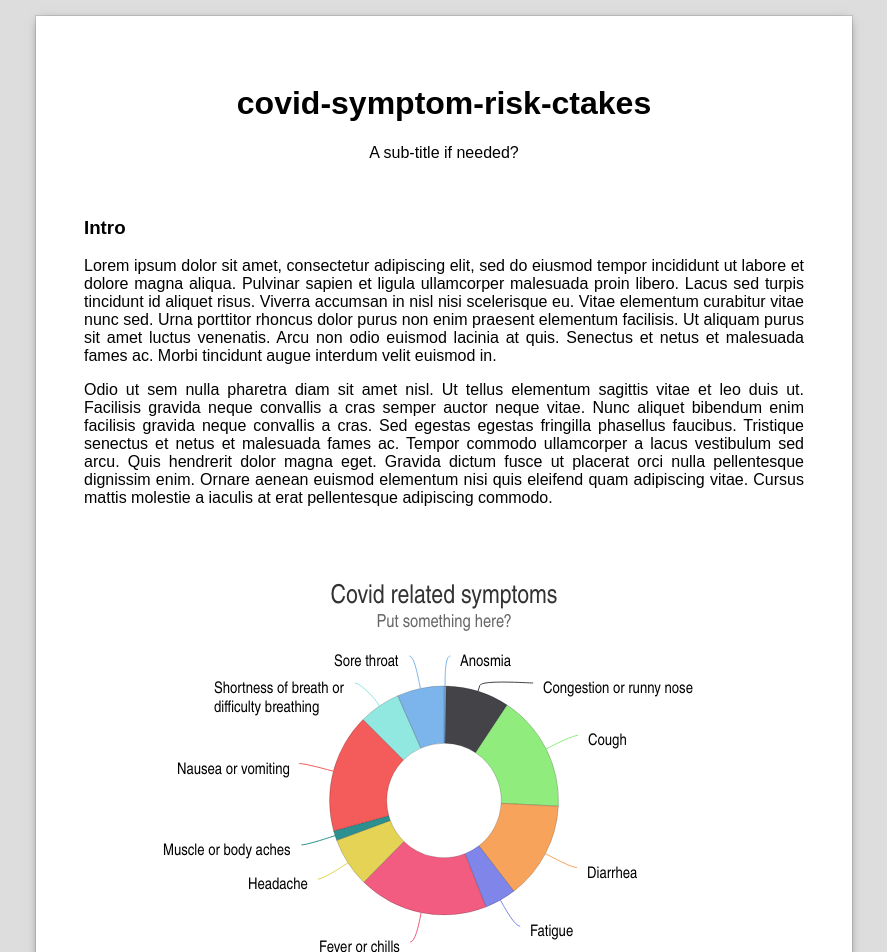
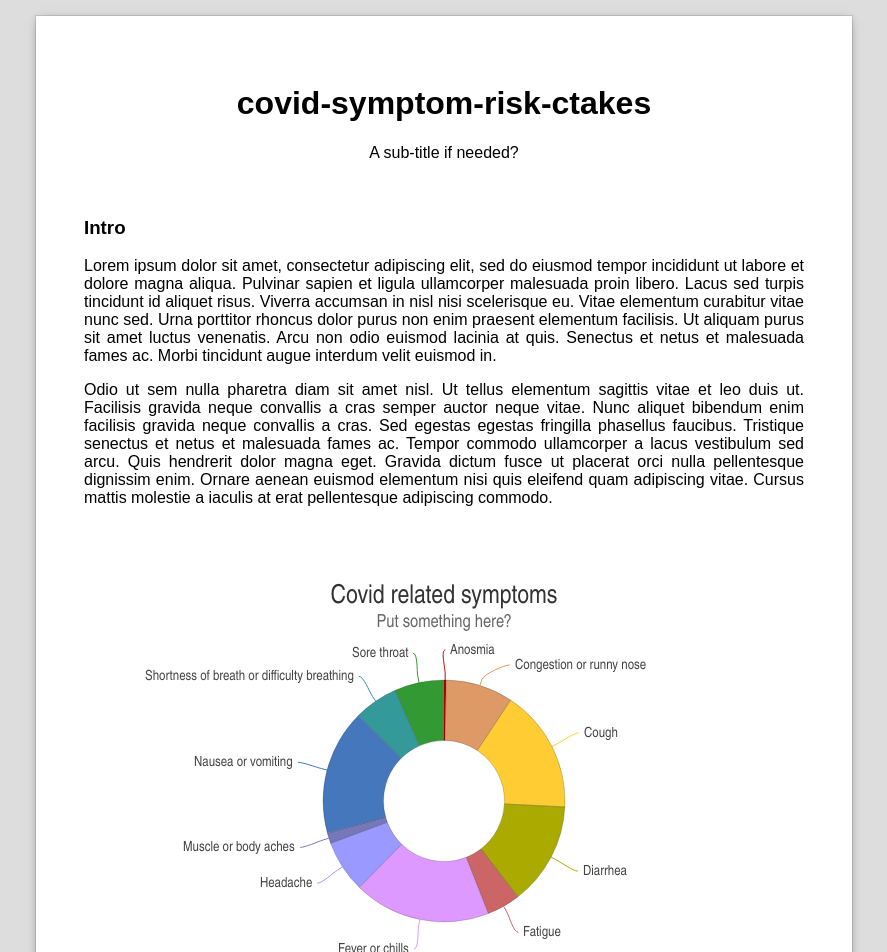
Before and after one commit to smart-on-fhir/covid-symptom-risk-ctakes, a React (Create React App) app: page / in a window 1280 px wide. Shown: the top 952 px of the page, without its empty margins (196-1083 px from the left). Built offline with nearby package versions, Linux system fonts and the light colour scheme.

Commit message:
Style improvements

```diff
--- a/src/components/SymptomChart.tsx
+++ b/src/components/SymptomChart.tsx
@@ -1,6 +1,20 @@
 import Chart from "./Chart";
 import { PointOptionsObject, Options } from "highcharts"
 import { count, Data, getUniqueValuesFromColumn } from "../lib";
+
+const COLORS = [
+    "#CC0000",
+    "#DD9966",
+    "#FFCC33",
+    "#AAAA00",
+    "#CC6666",
+    "#DD99FF",
+    "#9999FF",
+    "#7777BB",
+    "#4477BB",
+    "#339999",
+    "#339933"
+]
 
 export default function SymptomChart({ data }: { data: Data })
 {
@@ -14,10 +28,11 @@ export default function SymptomChart({ data }: { data: Data })
     }))
 
     const options: Options = {
+        colors: COLORS,
         plotOptions: {
             pie: {
                 innerSize: "50%",
-                minSize: 150,
+                // minSize: 150,
                 borderColor: "rgba(0, 0, 0, 0.75)",
                 borderWidth: 0.25,
                 slicedOffset: 10,
@@ -26,9 +41,13 @@ export default function SymptomChart({ data }: { data: Data })
             series: {
                 dataLabels: {
                     style: {
-                        fontSize: "16px",
+                        fontSize: "14px",
                         fontWeight: "400"
-                    }
+                    },
+                    overflow: "allow",
+                    padding: 0,
+                    defer: true,
+                    color: "#444444"
                 }
             }
         },
```
Also changed, not shown: src/components/App.tsx (indentation only).
